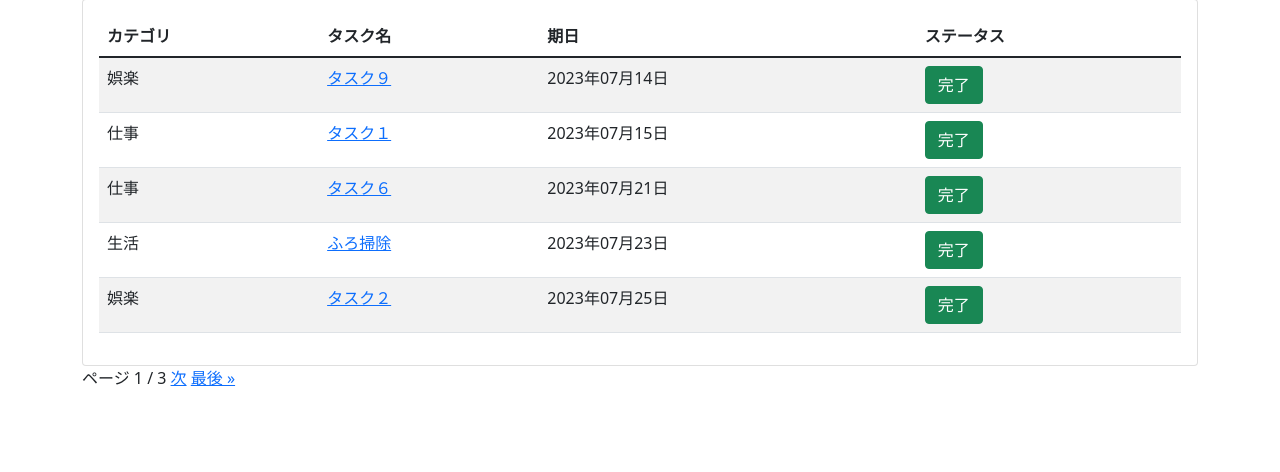
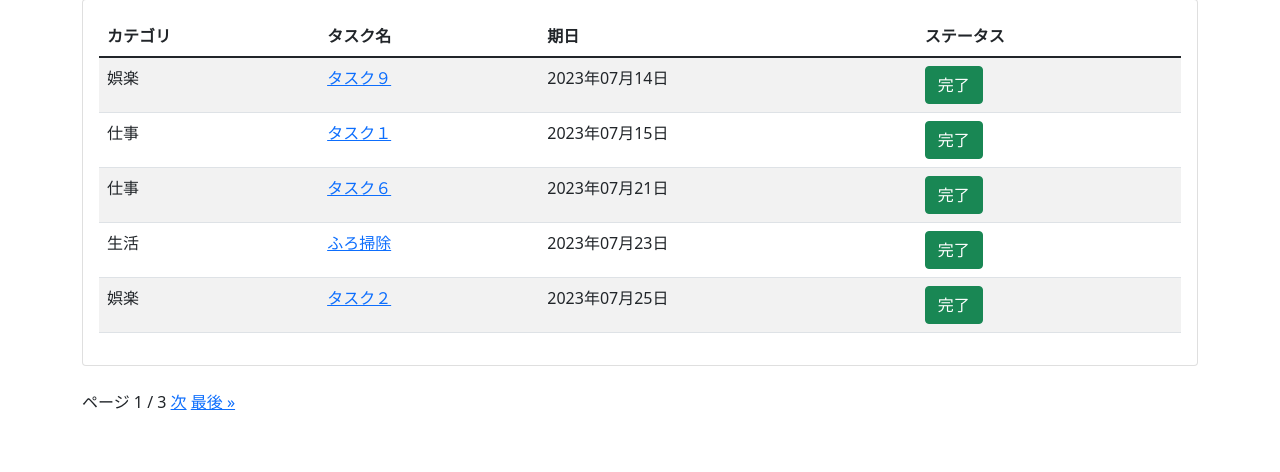
Before and after one commit to bon-com/django-study-04, a Django app: page /tasks/ in a window 1280 px wide. Shown: the part 173-645 px from the top of the page. Run offline with Django 4.2, Linux system fonts and the light colour scheme; a user stored in the database is signed in; data comes from the database, SQL or seed files in the repository.

Commit message:
ページネーションのマージン修正

```diff
--- a/task_manage/todoapps/templates/todo/components/pagination.html
+++ b/task_manage/todoapps/templates/todo/components/pagination.html
@@ -1,5 +1,5 @@
 {% if page_obj %}
-<div class="pagination">
+<div class="pagination mt-4">
   <span class="step-links">
       {% if page_obj.has_previous %}
           <a href="?page=1">&laquo; 最初</a>
```
